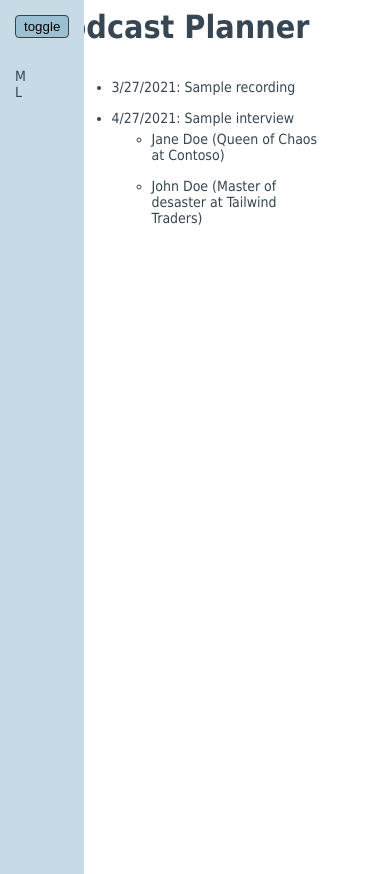
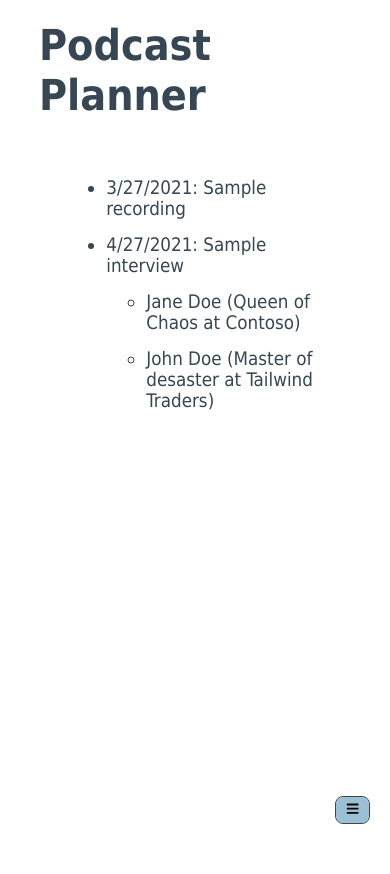
Before and after one commit to Nasto/podcast-planner, a React (Create React App) app in the folder ClientApp/: page / in a window 390 px wide. After the commit the page ends 844 px from the top, so only its background shows below. Built offline with nearby package versions, Linux system fonts and the light colour scheme.

Commit message:
added simple responsiveness

```diff
--- a/ClientApp/package.json
+++ b/ClientApp/package.json
@@ -9,6 +9,7 @@
     "popper.js": "^1.16.1",
     "react": "^17.0.2",
     "react-dom": "^17.0.2",
+    "react-icons":"^4.2.0",
     "react-redux": "^7.2.3",
     "react-router": "^5.2.0",
     "react-router-dom": "^5.2.0",
--- a/ClientApp/src/components/Layout/Layout.scss
+++ b/ClientApp/src/components/Layout/Layout.scss
@@ -1,9 +1,26 @@
 .app-wrapper {
+  width: 100vw;
+  display: flex;
+
+  .app-content {
+    header {
+      width: 80%;
+      margin: 5%;
+
+      .title {
+        font-size: 32pt;
+        font-weight: bold;
+      }
+    }
+
+    flex: 1;
     display: flex;
-    justify-content: center;
+    flex-direction: column;
+    align-items: center;
+
+    .current-view {
+      width: 66%;
+      padding-top: 5%;
+    }
+  }
 }
-
-.app-content {
-    width: 66%;
-    padding-top: 5%;
-}
--- a/ClientApp/src/components/Layout/Layout.tsx
+++ b/ClientApp/src/components/Layout/Layout.tsx
@@ -1,19 +1,22 @@
 import * as React from 'react';
 import NavMenu from './NavMenu';
 
-import "./Layout.scss"
+import './Layout.scss';
 
-const Layout: React.FunctionComponent = ({children}) => {
+const Layout: React.FunctionComponent = ({ children }) => {
   return (
     <>
+      <div className="app-wrapper">
         <NavMenu />
-            <div className="app-wrapper">
         <div className="app-content">
-                    {children}
+          <header>
+            <div className="title">Podcast Planner</div>
+          </header>
+          <div className="current-view">{children}</div>
         </div>
       </div>
     </>
   );
-}
+};
 
 export default Layout;
--- a/ClientApp/src/components/Layout/NavMenu.scss
+++ b/ClientApp/src/components/Layout/NavMenu.scss
@@ -1,37 +1,16 @@
 @import '../../assets/colors.scss';
 
-header {
+.menu {
   display: flex;
-    justify-content: space-between;
-    width: 80%;
-    margin: auto;
-
-    .title {
-        font-size: 32px;
-        font-weight: bold;
-    }
-}
-
-.menu {
-    position: absolute;
-    left: 0;
-    top: 0;
-    height: 100vh;
-    white-space: nowrap;
-    padding: 15px;
-
   background-color: $beaublue;
-
-    display: flex;
-    flex-direction: column;
 
   .button-wrapper {
     display: flex;
 
     .menu-button {
-            padding: 3px 8px;
-            border: 1px $darkgray solid;
-            border-radius: 4px;
+      padding: 5px 10px;
+      border: none;
+      border-radius: 8px;
       background-color: $darkskyblue;
       cursor: pointer;
 
@@ -42,8 +21,44 @@ header {
   }
 
   .menu-items {
-        padding-top: 30px;
     display: flex;
     flex-direction: column;
+    padding: 10px;
+
+    span {
+      margin: 10px;
     }
   }
+}
+
+@media (min-width: 768px) {
+  .menu {
+    height: calc(100vh - 30px);
+    white-space: nowrap;
+    padding: 15px;
+    flex-direction: column;
+
+    .menu-items {
+      padding-top: 30px;
+    }
+  }
+}
+
+@media (max-width: 767px) {
+  .menu {
+    position: absolute;
+    right: 20px;
+    bottom: 20px;
+    border: 1px $charcoal solid;
+    flex-direction: column-reverse;
+    align-items: flex-end;
+    border-radius: 8px;
+
+    .menu-items {
+      &.closed {
+        display: none;
+      }
+      align-items: flex-end;
+    }
+  }
+}
--- a/ClientApp/src/components/Layout/NavMenu.tsx
+++ b/ClientApp/src/components/Layout/NavMenu.tsx
@@ -1,5 +1,6 @@
 import * as React from 'react';
 import { useState } from 'react';
+import { FaBars } from 'react-icons/fa';
 
 import './NavMenu.scss';
 
@@ -11,14 +12,11 @@ const NavMenu: React.FunctionComponent = () => {
 
     return (
         <>
-            <header>
-                <div className="title">Podcast Planner</div>
-            </header>
             <div className="menu">
                 <div className="button-wrapper">
-                    <button onClick={toggle} className="menu-button">toggle</button>
+                    <button onClick={toggle} className="menu-button"><FaBars /></button>
                 </div>
-                <div className="menu-items">
+                <div className={`menu-items ${isOpen ? 'open' : 'closed'}`}>
                     {isOpen ? <span>Menu</span> : <span>M</span>}
                     {isOpen ? <span>Long menu item</span> : <span>L</span>}
                 </div>
--- a/ClientApp/src/components/Planner/Planner.scss
+++ b/ClientApp/src/components/Planner/Planner.scss
@@ -1,7 +1,16 @@
+.upcoming-events {
+  .today {
+    font-size: 20pt;
+    font-weight: bold;
+  }
 
+  li {
+    margin: 15px 0 5px 0;
 
-.upcoming-events {
-    li {
-        margin: 5px 0 15px 0;
+    .session-numbers {
+      font-weight: bold;
+      margin-bottom: 5px;
+      text-decoration: underline;
     }
+  }
 }
--- a/ClientApp/src/custom.scss
+++ b/ClientApp/src/custom.scss
@@ -1,13 +1,19 @@
 @import './assets/colors.scss';
 
 html {
-  font-size: 14px;
+  font-size: 14pt;
   font-family: Tahoma, Arial, Helvetica;
   color: $charcoal;
+
+  body {
+    margin: 0;
+  }
 }
 
 @media (min-width: 768px) {
-    html { font-size: 16px; }
+  html {
+    font-size: 16pt;
+  }
 }
 
 a {
```
Lines whose indentation alone changed are shown as unchanged.
